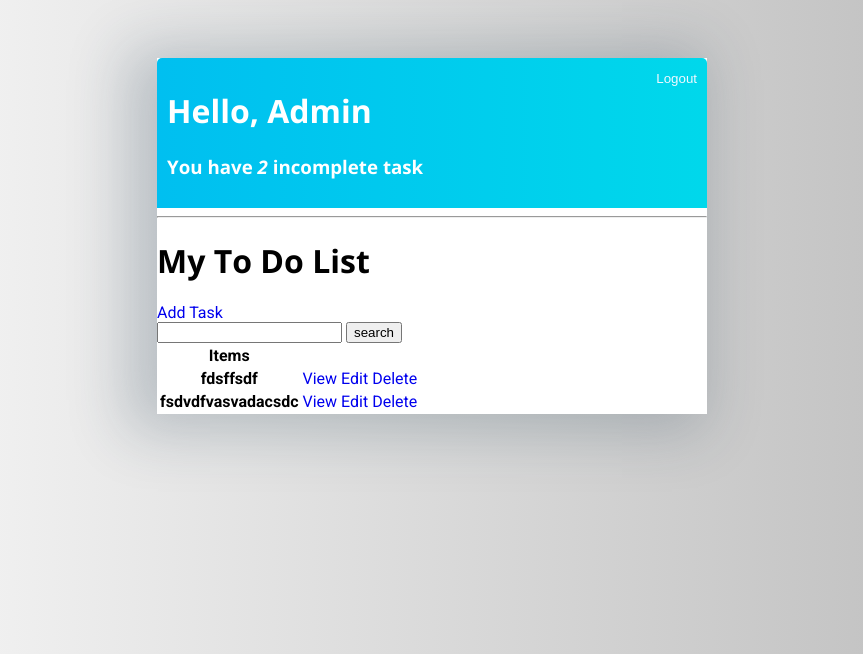
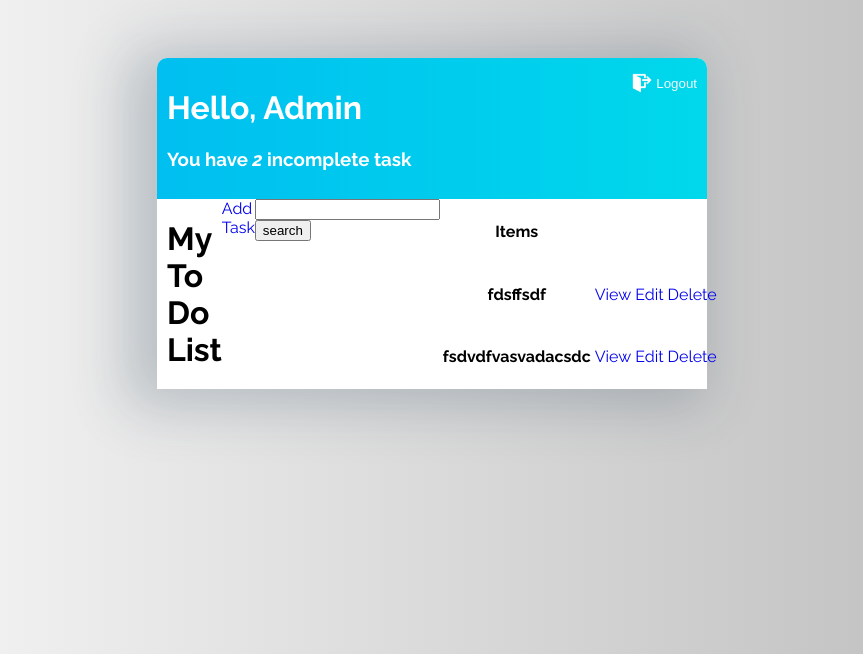
Before and after one commit to fdavis10/django-to-do-list, a Django app: page / in a window 1280 px wide. Shown: the top 654 px of the page, without its empty margins (208-1071 px from the left). Run offline with Django 5.2, Linux system fonts and the light colour scheme; a user stored in the database is signed in; data comes from the database, SQL or seed files in the repository; both versions use the stored data as it was after the commit.

Commit message:
final add some front

```diff
--- a/todo/main/static/css/base.css
+++ b/todo/main/static/css/base.css
@@ -1,7 +1,8 @@
-@import url('https://fonts.googleapis.com/css2?family=Open+Sans:ital,wght@0,300..800;1,300..800&family=Roboto:ital,wght@0,100;0,300;0,400;0,500;0,700;0,900;1,100;1,300;1,400;1,500;1,700;1,900&display=swap');
+@import url('https://fonts.googleapis.com/css2?family=Raleway:ital,wght@0,100..900;1,100..900&display=swap');
 
 body{
-    font-family: "Roboto", serif;
+    font-family: "Raleway", serif;
+    font-style: normal;
     background: -webkit-linear-gradient(90deg, #fafafa,#bababa);
     background: linear-gradient(90deg, #fafafa,#bababa);
     padding-top: 50px;
@@ -12,7 +13,7 @@ a{
 }
 
 h1, h2, h3, h4, h5, h6{
-    font-family: "Open Sans", serif;
+    font-family: "Raleway", serif;
 }
 
 button {
@@ -27,6 +28,7 @@ button {
     max-width: 550px;
     margin: auto;
     background-color: #FFFF;
+    border-radius: 10px 10px 0 0;
     box-shadow: -17px 4px 55px 14px rgba(34, 60, 80, 0.23);
 }
 
@@ -35,7 +37,23 @@ button {
     justify-content: space-between;
     color: white;
     padding: 10px;
-    border-radius: 5px 5px 0 0;
+    border-radius: 10px 10px 0 0;
     background: -webkit-linear-gradient(90deg, #00bff0,#00d8eb);
     background: linear-gradient(90deg, #00bff0,#00d8eb);
 }
+
+.logout_logo{
+    width: 20px;
+    height: 20px;
+    margin-right: 10px;
+    position: relative;
+    top: 5px;
+    left: 10px;
+    bcolor: white;
+}
+
+.container_list{
+    display: flex;
+    justify-content: space-between;
+    margin-left: 10px;
+}
--- a/todo/main/templates/main/task_list.html
+++ b/todo/main/templates/main/task_list.html
@@ -5,12 +5,13 @@
 {% block content %}
 <div class="header_bar">
     <div class="greet_user">
-        <h1>Hello, {{request.user|title}}</h1>
+        <h1><span class="greet">Hello, {{request.user|title}}</span></h1>
         <h3><span class="number_tasks">You have <i>{{count}}</i> incomplete task</span></h3>
     </div>
     {% if request.user.is_authenticated %}
     <form action="{% url 'logout' %}" method="POST">
         {% csrf_token %}
+        <img class="logout_logo" src="{% static 'img/logout.png' %}">
         <button type="submit">Logout</button>
     </form>
 {% else %}
@@ -19,13 +20,9 @@
 </div>
 
 
-<hr>
+<div class="container_list">
     <h1>My To Do List {{color}}</h1>
-
-
-
     <a href="{% url "task-create" %}">Add Task</a>
-
     <form method="GET">
         <input type="text" name="search-area" value={{search_input}}>
         <input type="submit" value="search">
@@ -48,4 +45,5 @@
             <h3>No items in list</h3>
         {% endfor %}
     </table>
+</div>
 {% endblock content %}
```
Also changed, not shown: todo/db.sqlite3, todo/main/static/img/logout.png (added). Lines whose indentation alone changed are shown as unchanged.
